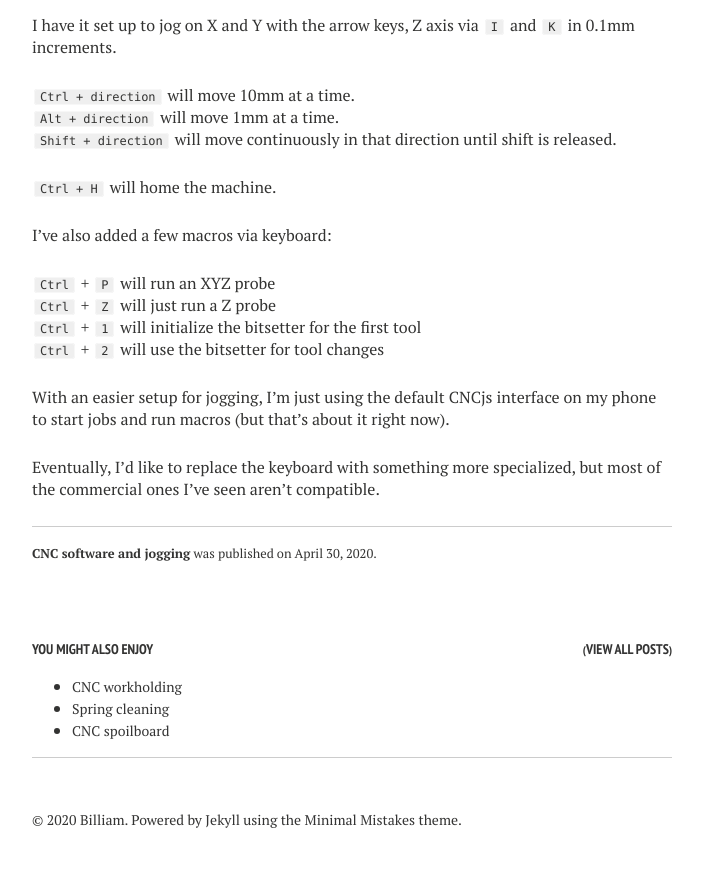
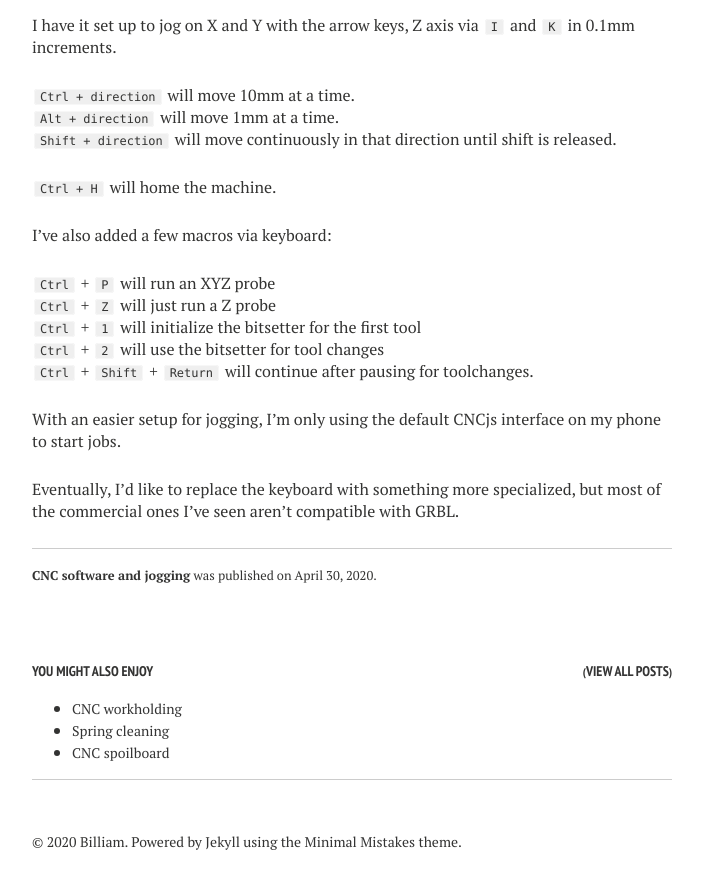
Before and after one commit to Billiam/billiam.org, a Jekyll site: the page built from _posts/2020-04-30-cnc-software-and-jogging.md, in a window 1280 px wide and 900 px high, scrolled down 2075 px. Shown: the top 889 px of the window, without its empty margins (288-991 px from the left). Built offline with Jekyll 4.4.1, drawn with Linux system fonts in a browser that asks for light colours; nearby versions of some CDN libraries.

Commit message:
Update software

```diff
--- a/_posts/2020-04-30-cnc-software-and-jogging.md
+++ b/_posts/2020-04-30-cnc-software-and-jogging.md
@@ -75,7 +75,8 @@ I've also added a few macros via keyboard:
 `Ctrl` + `Z` will just run a Z probe
 `Ctrl` + `1` will initialize the bitsetter for the first tool
 `Ctrl` + `2` will use the bitsetter for tool changes
+`Ctrl` + `Shift` + `Return` will continue after pausing for toolchanges.
 
-With an easier setup for jogging, I'm just using the default CNCjs interface on my phone to start jobs and run macros (but that's about it right now).
+With an easier setup for jogging, I'm only using the default CNCjs interface on my phone to start jobs.
 
-Eventually, I'd like to replace the keyboard with something more specialized, but most of the commercial ones I've seen aren't compatible.
+Eventually, I'd like to replace the keyboard with something more specialized, but most of the commercial ones I've seen aren't compatible with GRBL.
```
